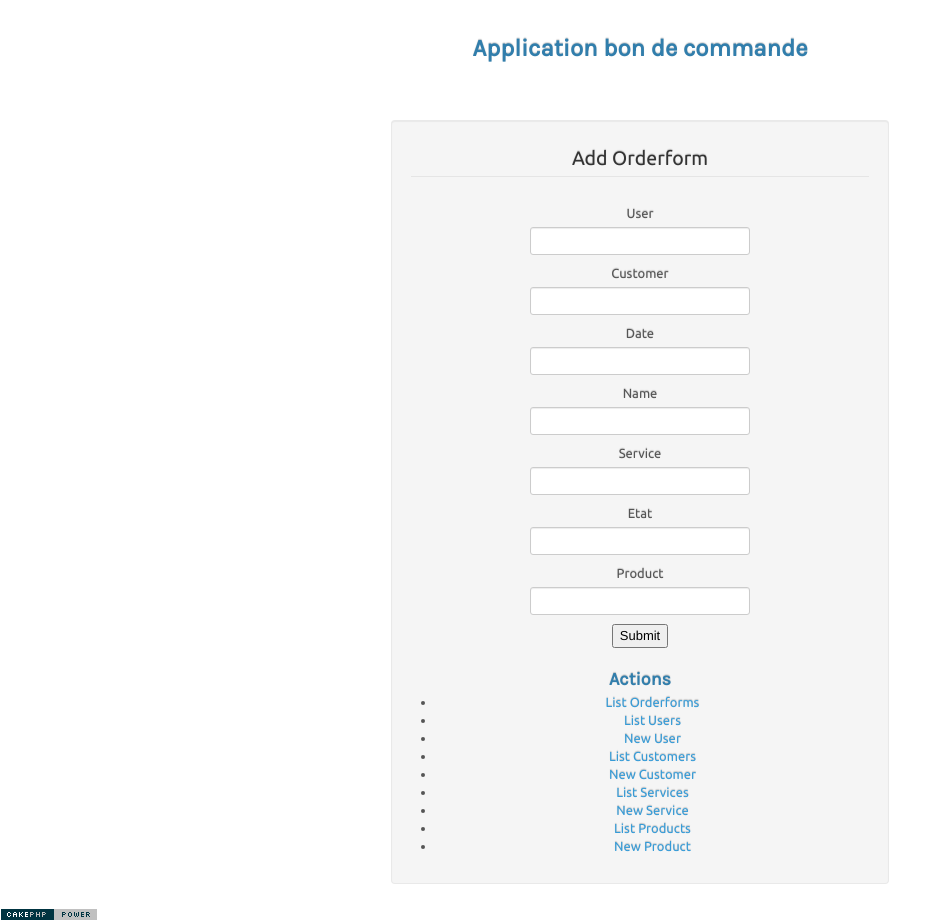
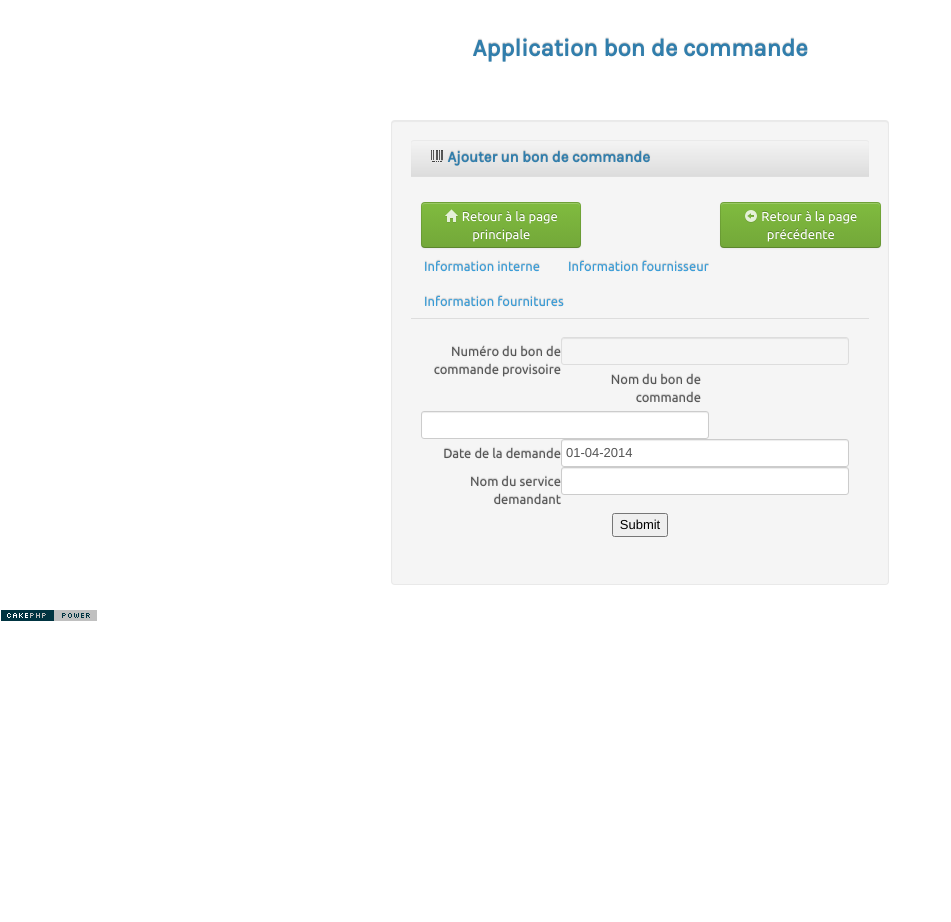
Before and after one commit to leknoppix/bondecommande, a CakePHP app: the page made by app/View/Orderforms/add.ctp in a window 1280 px wide. Shown: the whole page, without its empty margins (0-951 px from the left). After the commit the page ends 621 px from the top, so only its background shows below. Run offline with PHP 8.4 and a stand-in for CakePHP, Linux system fonts and the light colour scheme; the template is opened without the code that fills it, so the values that code supplies are empty; form fields are guessed from the names that the template uses; some libraries are stand-ins or nearby versions; some web fonts are replaced.

Commit message:
Ajout du numéro provisoire du bon de commande

```diff
--- a/app/View/Orderforms/add.ctp
+++ b/app/View/Orderforms/add.ctp
@@ -1,31 +1,86 @@
-<div class="orderforms form">
-<?php echo $this->Form->create('Orderform'); ?>
-	<fieldset>
-		<legend><?php echo __('Add Orderform'); ?></legend>
-	<?php
-		echo $this->Form->input('user_id');
-		echo $this->Form->input('customer_id');
-		echo $this->Form->input('date');
-		echo $this->Form->input('name');
-		echo $this->Form->input('service_id');
-		echo $this->Form->input('etat');
-		echo $this->Form->input('Product');
-	?>
+<?php echo $this->Html->addCrumb(__('Gestion des bons de commande'), array('controller'=>'services','action'=>'index')); ?>
+<?php echo $this->Html->addCrumb(__('Ajouter un bon de commande'), array('controller'=>'services','action'=>'add')); ?>
+<div class="box-header well" data-original-title>
+	<h2><i class="icon-barcode"></i> <?php echo __('Ajouter un bon de commande'); ?></h2>
+</div>
+<div class="box-content">
+<div class="span4">
+<?php echo $this->Html->link('<i class="icon-home icon-white"></i> Retour à la page principale', '/',array('escape'=>false,'class'=>"btn btn-success")); ?>
+</div>
+<div class="span4"></div>
+<div class="span4">
+<?php echo $this->Html->link('<i class="icon-circle-arrow-left icon-white"></i> Retour à la page précédente', array('action' => 'index'),array('escape'=>false,'class'=>"btn btn-success")); ?>
+</div>
+<hr/>
+<?php
+				echo $this->Form->create('Openform',
+					array(
+						'class' => 'form-horizontal',
+						'inputDefaults' =>
+							array(
+						        'format' => array('before', 'label', 'between', 'input', 'error', 'after'),
+						        'div' => array('class' => 'control-group'),
+						        'label' => array('class' => 'control-label'),
+						        'between' => '<div class="controls">',
+						        'after' => '</div>',
+						        'error' => array('attributes' => array('wrap' => 'span', 'class' => 'help-inline')
+						        ),
+					    	)
+						)
+				);
+			?>	<fieldset>
+			<ul class="nav nav-tabs" id="myTab">
+				<li><a href="#internal"><?php echo __('Information interne'); ?></a></li>
+				<li><a href="#customers"><?php echo __('Information fournisseur'); ?></a></li>
+				<li><a href="#adressage"><?php echo __('Information fournitures'); ?></a></li>
+			</ul>
+			<div id="myTabContent" class="tab-content">
+				<div class="tab-pane active" id="internal">
+						<?php
+							//on indique le numéro provisoire du bon de commande
+							echo $this->Form->input('numbers.newnum',
+								array(
+									'label'=>__('Numéro du bon de commande provisoire'),
+									'class'=>"span8",
+									'readonly'=>true,
+									'value'=>$numbers['Numberorder']['newnum']
+								)
+							);
+						?>
+						<?php
+							echo $this->Form->input('name',
+								array(
+									'label'=>__('Nom du bon de commande'),
+									'class'=>"span8"
+								)
+							);
+						?>
+						<?php
+							echo $this->Form->input('date',
+								array(
+									'label'=>__('Date de la demande'),
+									'class'=>"span8 datepicker",
+									'value'=>date('d-m-Y')
+								)
+							);
+						?>
+						<?php
+							echo $this->Form->input('service_id',
+								array(
+									'label'=>__('Nom du service demandant'),
+									'class'=>"span8"
+								)
+							);
+						?>
+				</div>
+				<div class="tab-pane" id="customers">
+					<?php
+						echo $this->Form->input('customer_id');
+						echo $this->Form->input('date');
+						echo $this->Form->input('etat');
+					?>
+				</div>
+			</div>
 	</fieldset>
 <?php echo $this->Form->end(__('Submit')); ?>
 </div>
-<div class="actions">
-	<h3><?php echo __('Actions'); ?></h3>
-	<ul>
-
-		<li><?php echo $this->Html->link(__('List Orderforms'), array('action' => 'index')); ?></li>
-		<li><?php echo $this->Html->link(__('List Users'), array('controller' => 'users', 'action' => 'index')); ?> </li>
-		<li><?php echo $this->Html->link(__('New User'), array('controller' => 'users', 'action' => 'add')); ?> </li>
-		<li><?php echo $this->Html->link(__('List Customers'), array('controller' => 'customers', 'action' => 'index')); ?> </li>
-		<li><?php echo $this->Html->link(__('New Customer'), array('controller' => 'customers', 'action' => 'add')); ?> </li>
-		<li><?php echo $this->Html->link(__('List Services'), array('controller' => 'services', 'action' => 'index')); ?> </li>
-		<li><?php echo $this->Html->link(__('New Service'), array('controller' => 'services', 'action' => 'add')); ?> </li>
-		<li><?php echo $this->Html->link(__('List Products'), array('controller' => 'products', 'action' => 'index')); ?> </li>
-		<li><?php echo $this->Html->link(__('New Product'), array('controller' => 'products', 'action' => 'add')); ?> </li>
-	</ul>
-</div>
--- a/app/webroot/js/main.js
+++ b/app/webroot/js/main.js
@@ -14,4 +14,5 @@
           "bold italic underline strikethrough subscript superscript | " +
           " | alignleft center alignright justify | undo redo | ",
 	});
+
 })(jQuery);
```
Also changed, not shown: app/Controller/NumberordersController.php (added, +11 -0 lines), app/Controller/OrderformsController.php (+14 -2 lines), app/Model/Numberorder.php (added, +19 -0 lines), app/View/Orderforms/index.ctp (+0 -27 lines), database.sql (+25 -0 lines).
